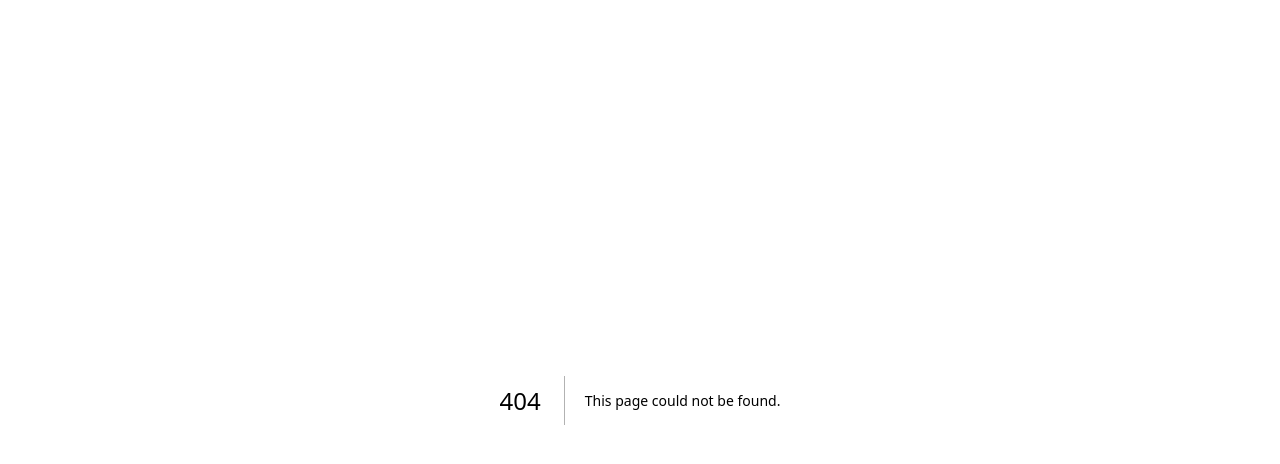
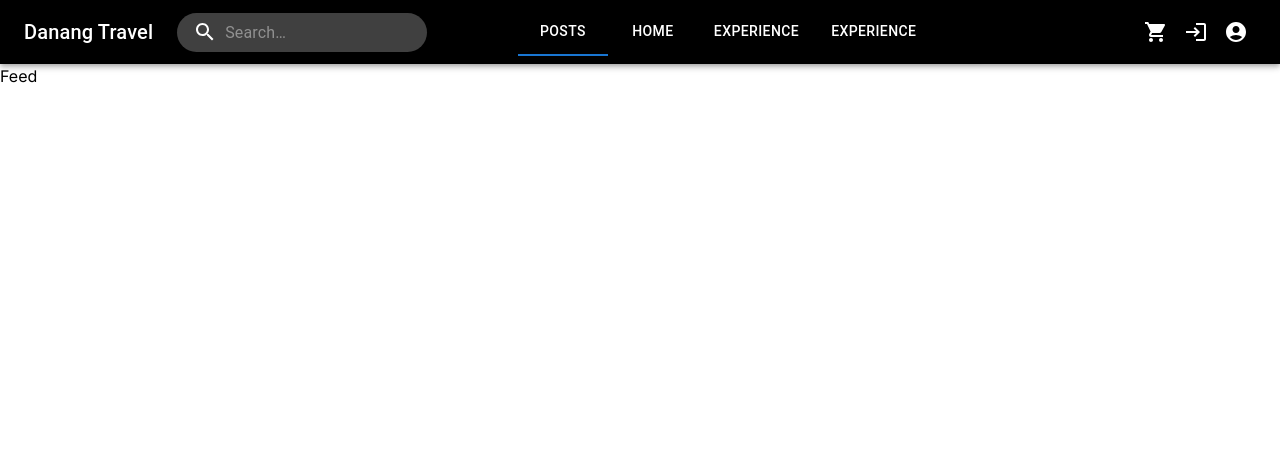
Before and after one commit to Bang222/DaNangTravelRepository-FrontEnd, a Next.js app: page /feed in a window 1280 px wide. Before the commit this address had no page. Shown: the top 464 px of the page. Built offline with nearby package versions, Linux system fonts and the light colour scheme; no server answers.

Commit message:
Fixed Tabs no need loading page

```diff
--- a/package.json
+++ b/package.json
@@ -39,6 +39,7 @@
     "yup": "^1.2.0"
   },
   "devDependencies": {
+    "@types/react-swipeable-views": "^0.13.2",
     "autoprefixer": "^10.4.14",
     "postcss": "^8.4.24",
     "tailwindcss": "^3.3.2"
--- a/src/app/blog/page.tsx
+++ /dev/null
@@ -1,14 +0,0 @@
-import {FC} from 'react';
-
-interface PageProps {
-}
-
-//bang
-
-const Page: FC<PageProps> = ({}) => {
-    return (
-        <div>Page </div>
-    );
-}
-
-export default Page;
--- /dev/null
+++ b/src/app/feed/page.tsx
@@ -0,0 +1,14 @@
+import {FC} from 'react';
+
+interface FeedProps {
+}
+
+//bang
+
+const Page: FC<FeedProps> = ({}) => {
+    return (
+        <div> Feed </div>
+    );
+}
+
+export default Page;
--- a/src/app/layout.tsx
+++ b/src/app/layout.tsx
@@ -2,6 +2,7 @@ import './globals.css'
 import {Inter} from 'next/font/google'
 import React from "react";
 import QueryClientProvider from "@/components/QueryClientProvider";
+import Navbar from "@/components/Navbar";
 
 const inter = Inter({subsets: ['latin']})
 
@@ -14,6 +15,7 @@ export default function RootLayout({children,}: { children: React.ReactNode }) {
         <QueryClientProvider>
             <html lang="en">
                 <body className={inter.className}>
+                     <Navbar/>
                      {children}
                 </body>
             </html>
--- a/src/app/page.tsx
+++ b/src/app/page.tsx
@@ -4,8 +4,7 @@ export default function Home () {
    return (
       <main>
           <title>Home pages</title>
-          <section>
-                <Navbar/>
+          <section className={'h-10000px'}>
               <div className="mt-3 text-center">
                   <h1 className="text-[3rem]">Welcome to Blogs Of Bang danh :v</h1>
                   <p>Tour</p>
--- a/src/components/LoginForm.tsx
+++ b/src/components/LoginForm.tsx
@@ -7,7 +7,6 @@ import {useRouter} from 'next/navigation';
 import Paragraph from "@/components/ui/Paragraph";
 import LargeHeading from "@/components/ui/LargeHeading";
 import {useMutation} from "react-query";
-import useStorage from "@/components/hooks/UseStorage";
 import Link from "next/link";
 // interface Props{
 //     setSwitchForm: React.Dispatch<React.SetStateAction<boolean>>
@@ -30,9 +29,6 @@ const LoginForm: () => JSX.Element = () => {
         },
     });
 
-    // async function handleLogin(loginDTO) {
-    //     await loginAPI(loginDTO)
-    // }
     const formik = useFormik({
         initialValues: {
             email: "",
--- a/src/components/Navbar.tsx
+++ b/src/components/Navbar.tsx
@@ -20,6 +20,7 @@ import Link from "next/link";
 import AccountCircleIcon from '@mui/icons-material/AccountCircle';
 import {Tooltip} from "@mui/material";
 import NavbarChild from "@/components/NavbarChild";
+import {useUserDetailAPI} from "@/util/api/auth";
 
 const Search = styled('div')(({theme}) => ({
     position: 'relative',
@@ -62,6 +63,7 @@ const StyledInputBase = styled(InputBase)(({theme}) => ({
 }));
 
 const PrimarySearchAppBar = () => {
+    const { data,isLoading, isError,} = useUserDetailAPI();
 
     const [anchorEl, setAnchorEl] = React.useState<null | HTMLElement>(null);
     const [mobileMoreAnchorEl, setMobileMoreAnchorEl] =
@@ -200,10 +202,10 @@ const PrimarySearchAppBar = () => {
                         variant="h6"
                         noWrap
                         component="div"
-                        sx={{ display: { xs:'none',md:'flex',lg:'flex',width: '100%',justifyContent:'between' } }}>
+                        sx={{ display: { xs:'none',sm:'none',md:'flex',lg:'flex',width: '100%',justifyContent:'between' } }}>
                         <NavbarChild/>
                     </Toolbar>
-                    <Box sx={{display:'flex'}}>
+                    <Box className={'flex'}>
                         <Tooltip title="Cart" sx={{color:'white'}}>
                             <IconButton>
                                 <ShoppingCartIcon/>
@@ -212,7 +214,7 @@ const PrimarySearchAppBar = () => {
                         <Link href="/login" underline="hover">
                             <Tooltip title="Log In" sx={{color:'white'}}>
                                 <IconButton>
-                                    <LoginIcon/>
+                                    {data?.id ? '' : <LoginIcon/>}
                                 </IconButton>
                             </Tooltip>
                         </Link>
@@ -225,7 +227,7 @@ const PrimarySearchAppBar = () => {
                         </Link>
                     </Box>
                 </Toolbar>
-                <Box  sx={{ display: { xs: 'flex', md: 'none' }, justifyContent:'center' }}>
+                <Box  sx={{ display: { xs: 'flex',sm:'flex', md: 'none' }, justifyContent:'center' }}>
                     <NavbarChild/>
                 </Box>
             </AppBar>
--- a/src/components/NavbarChild.tsx
+++ b/src/components/NavbarChild.tsx
@@ -5,8 +5,11 @@ import AppBar from '@mui/material/AppBar';
 import Tabs from '@mui/material/Tabs';
 import Tab from '@mui/material/Tab';
 import Typography from '@mui/material/Typography';
+import Zoom from '@mui/material/Zoom';
+import Fab from '@mui/material/Fab';
 import { green } from '@mui/material/colors';
 import Box from '@mui/material/Box';
+import { SxProps } from '@mui/system';
 import {NextPage} from "next";
 import Link from "next/link";
 
@@ -15,6 +18,17 @@ interface TabPanelProps {
     dir?: string;
     index: number;
     value: number;
+}
+function LinkTab(props) {
+    return (
+        <Tab
+            component="a"
+            onClick={event => {
+                event.preventDefault();
+            }}
+            {...props}
+        />
+    );
 }
 
 function TabPanel(props: TabPanelProps) {
@@ -29,7 +43,7 @@ function TabPanel(props: TabPanelProps) {
             aria-labelledby={`action-tab-${index}`}
             {...other}
         >
-                {value === index && <Box sx={{ p: 3 }}>{children}</Box>}
+            {value === index && <Link sx={{ p: 3 }} href={children}>{children}</Link>}
         </Typography>
     );
 }
@@ -71,29 +85,40 @@ const NavbarChild:NextPage = () => {
         enter: theme.transitions.duration.enteringScreen,
         exit: theme.transitions.duration.leavingScreen,
     };
+
+
     return (
         <Box
             sx={{
                 bgcolor: 'background.paper',
                 position: 'relative',
-                width:'80%',
-
+                width:'80%'
             }}
         >
-            <AppBar position="static" sx={{backgroundColor:'black'}}>
+            <AppBar position="static" sx={{display:'flex',backgroundColor:'black', color:'white',width:'100%' }}>
                 <Tabs
                     value={value}
                     onChange={handleChange}
                     textColor="white"
                     variant="fullWidth"
+                    centered
                     noWrap
-                    className={'snap-x'}
+                    selectionFollowsFocus={false}
                 >
-                    <Tab label="blog" {...a11yProps(0)} />
-                    <Tab label="Item Two" {...a11yProps(1)} />
-                    <Tab label="Item Three" {...a11yProps(2)} />
-                    <Tab label="Item four" {...a11yProps(3)} />
+                    <Link href="/feed" passHref>
+                        <Tab label="Posts" textColor="white" onClick={() => handleChangeIndex(0)}/>
+                    </Link>
+                    <Link href="/" passHref>
+                        <Tab label="home" textColor="white" onClick={() => handleChangeIndex(1)}/>
+                    </Link>
+                    <Link href="/#" passHref>
+                        <Tab label="Experience" textColor="white" onClick={() => handleChangeIndex(2)}/>
+                    </Link>
+                    <Link href="/#" passHref>
+                        <Tab label="Experience" textColor="white" onClick={() => handleChangeIndex(3)}/>
+                    </Link>
                 </Tabs>
+
             </AppBar>
         </Box>
     );
--- a/src/types/auth.ts
+++ b/src/types/auth.ts
@@ -18,6 +18,7 @@ export interface UserRequestDTO {
         lastName: string;
         email: string;
         role: string;
+        emailConfirmed:boolean;
     };
 }
 export interface UserDTO {
@@ -26,4 +27,5 @@ export interface UserDTO {
     lastName: string;
     email: string;
     role: string;
+    emailConfirmed:boolean;
 }
--- a/src/util/api/auth.ts
+++ b/src/util/api/auth.ts
@@ -4,7 +4,7 @@ import {useQuery} from "react-query";
 
 export const loginAPI = async (loginDTO: LoginDTO): Promise<UserRequestDTO> => {
     try {
-        const res = await axios.post('http://localhost:4000/auth/login', loginDTO)
+        const res = await axios.post('http://localhost:4000/api/auth/login', loginDTO)
         if (!res.data) {
             throw new Error("can not find user");
         }
@@ -13,24 +13,35 @@ export const loginAPI = async (loginDTO: LoginDTO): Promise<UserRequestDTO> => {
         throw new Error('Login Failed');
     }
 }
-const userDetailAPI = async (): Promise<UserDTO> => {
+export const useUserDetailAPI = () => {
     try {
-        const token = localStorage.getItem('token')
-        const res = await axios.get('http://localhost:4000/user-detail',
-            {
-                headers: {Authorization: `Bearer ${token}`}
-            })
-        if (!res.data) {
-            throw new Error("can not find user");
-        }
-        return res.data
+        return useQuery({
+            queryFn: async () => {
+                const token = localStorage.getItem('token')
+                const {data} = await axios.get('http://localhost:4000/api/user-detail',{
+                    headers: {Authorization: `Bearer ${token}`}
+                })
+                return data as UserDTO
+            }
+        })
     } catch (err) {
         throw new Error(err)
     }
 }
-
-export function useUserDetail() {
-    return useQuery<UserDTO, Error>('user', userDetailAPI);
+export const useUsersDetailAPI = () => {
+    try {
+       return useQuery({
+           queryFn: async () => {
+               const token = localStorage.getItem('token')
+               const {data} = await axios.get('http://localhost:4000/api',{
+                   headers: {Authorization: `Bearer ${token}`}
+               })
+               return data as UserDTO[]
+           }
+       })
+    } catch (err) {
+        throw new Error(err)
+    }
 }
 
 export const RegisterApi = async (registerDTO: RegisterDTO, router) => {
```
Also changed, not shown: 1 other file (tests, documents, lock files or other folders).
